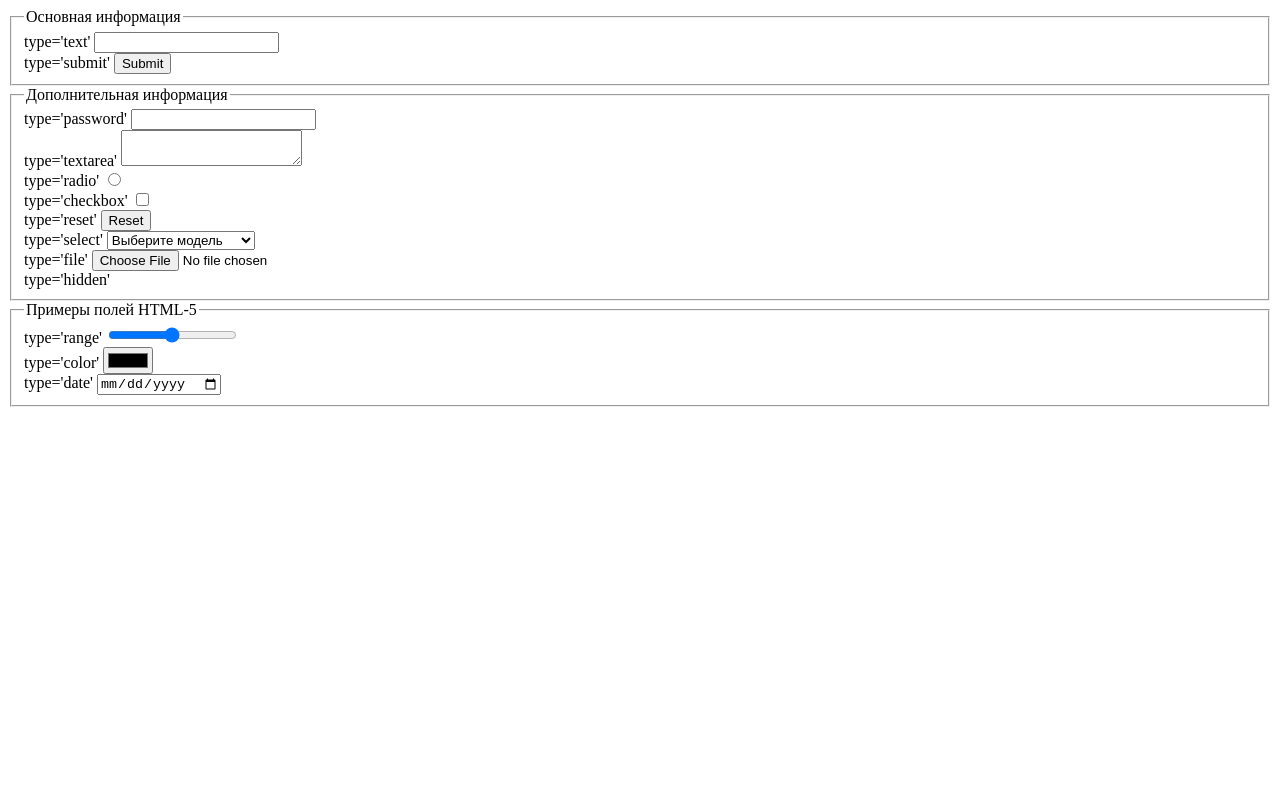
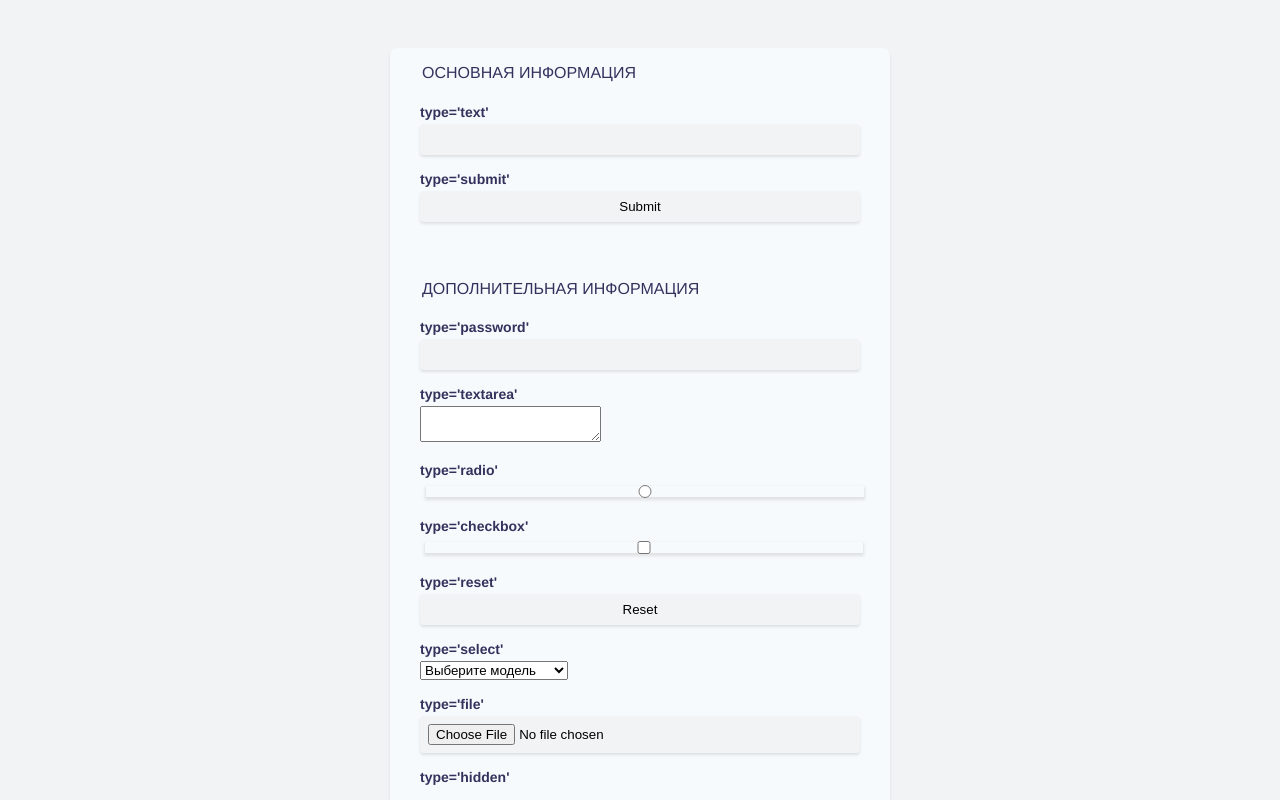
Before and after one commit to l0tka-py/HTML, a plain HTML site: page lab2/form2.html in a window 1280 px wide. Shown: the top 800 px of the page. Drawn offline with Linux system fonts and the light colour scheme.

Commit message:
Добавил стили

```diff
--- a/lab2/form2.html
+++ b/lab2/form2.html
@@ -2,6 +2,7 @@
 <html lang="en">
 <head>
     <meta charset="UTF-8">
+    <link rel="stylesheet" href="css/form.css">
     <title>MyForm</title>
 </head>
 <body>
```
